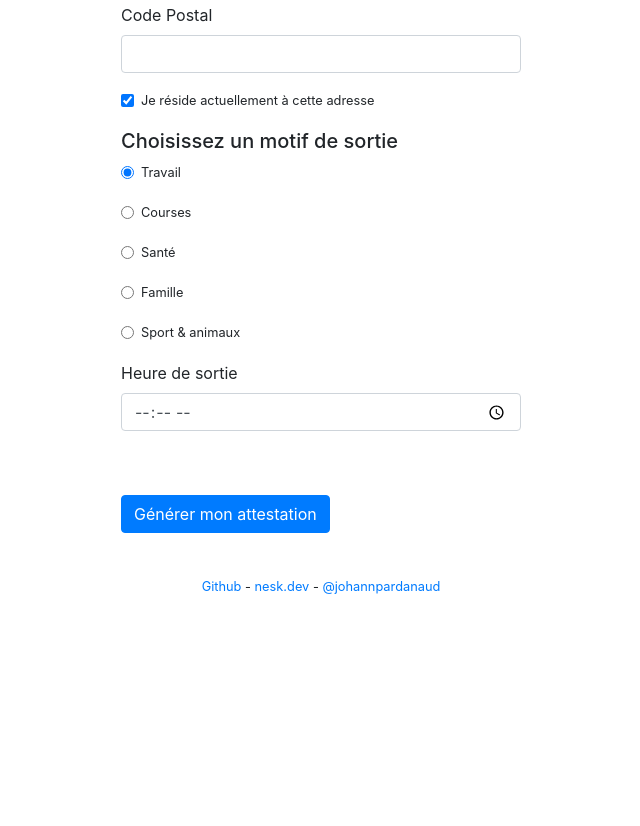
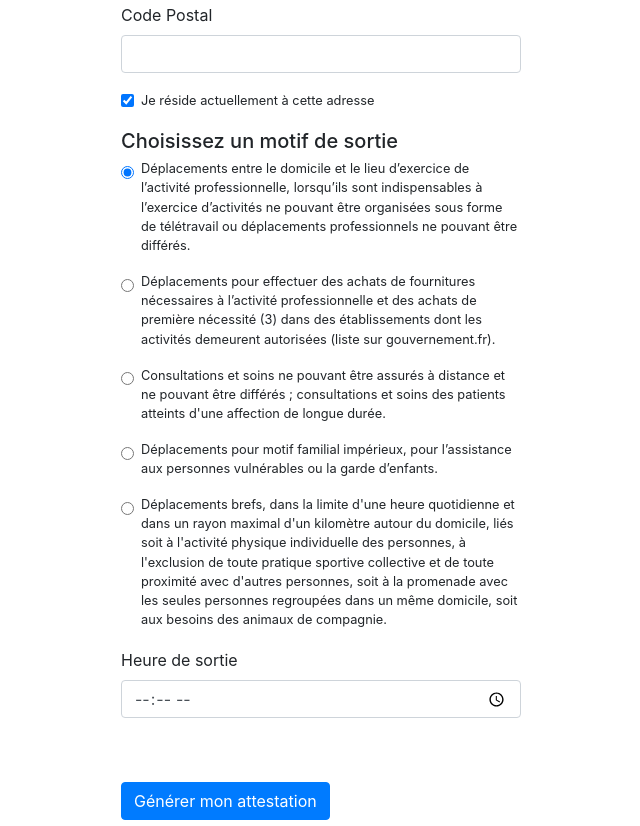
Before and after one commit to nesk/covid-19-certificate, a plain HTML site: page index.html in a window 1280 px wide. Shown: the part 636-1462 px from the top of the page, without its empty margins (319-959 px from the left). Before the commit the page ends 1283 px from the top, so only its background shows below. Drawn offline with nearby package versions, Linux system fonts and the light colour scheme.

Commit message:
📝 add verbosity to motifs

```diff
--- a/index.html
+++ b/index.html
@@ -158,27 +158,27 @@
 
             <div class="form-check">
                 <input class="form-check-input" type="radio" name="field-reason" id="radio-work" value="travail" checked>
-                <label class="form-check-label" for="radio-work">Travail</label>
+                <label class="form-check-label" for="radio-work">Déplacements entre le domicile et le lieu d’exercice de l’activité professionnelle, lorsqu’ils sont indispensables à l’exercice d’activités ne pouvant être organisées sous forme de télétravail ou déplacements professionnels ne pouvant être différés.</label>
             </div>
 
             <div class="form-check">
                 <input class="form-check-input" type="radio" name="field-reason" id="radio-groceries" value="courses">
-                <label class="form-check-label" for="radio-groceries">Courses</label>
+                <label class="form-check-label" for="radio-groceries">Déplacements pour effectuer des achats de fournitures nécessaires à l’activité professionnelle et des achats de première nécessité (3) dans des établissements dont les activités demeurent autorisées (liste sur gouvernement.fr).</label>
             </div>
 
             <div class="form-check">
                 <input class="form-check-input" type="radio" name="field-reason" id="radio-health" value="sante">
-                <label class="form-check-label" for="radio-health">Santé</label>
+                <label class="form-check-label" for="radio-health">Consultations et soins ne pouvant être assurés à distance et ne pouvant être différés ; consultations et soins des patients atteints d'une affection de longue durée.</label>
             </div>
 
             <div class="form-check">
                 <input class="form-check-input" type="radio" name="field-reason" id="radio-family" value="famille">
-                <label class="form-check-label" for="radio-family">Famille</label>
+                <label class="form-check-label" for="radio-family">Déplacements pour motif familial impérieux, pour l’assistance aux personnes vulnérables ou la garde d’enfants.</label>
             </div>
 
             <div class="form-check">
                 <input class="form-check-input" type="radio" name="field-reason" id="radio-sport" value="sport">
-                <label class="form-check-label" for="radio-sport">Sport &amp; animaux</label>
+                <label class="form-check-label" for="radio-sport">Déplacements brefs, dans la limite d'une heure quotidienne et dans un rayon maximal d'un kilomètre autour du domicile, liés soit à l'activité physique individuelle des personnes, à l'exclusion de toute pratique sportive collective et de toute proximité avec d'autres personnes, soit à la promenade avec les seules personnes regroupées dans un même domicile, soit aux besoins des animaux de compagnie.</label>
             </div>
             <div class="form-group">
                 <label for="field-heure">Heure de sortie</label>
```
